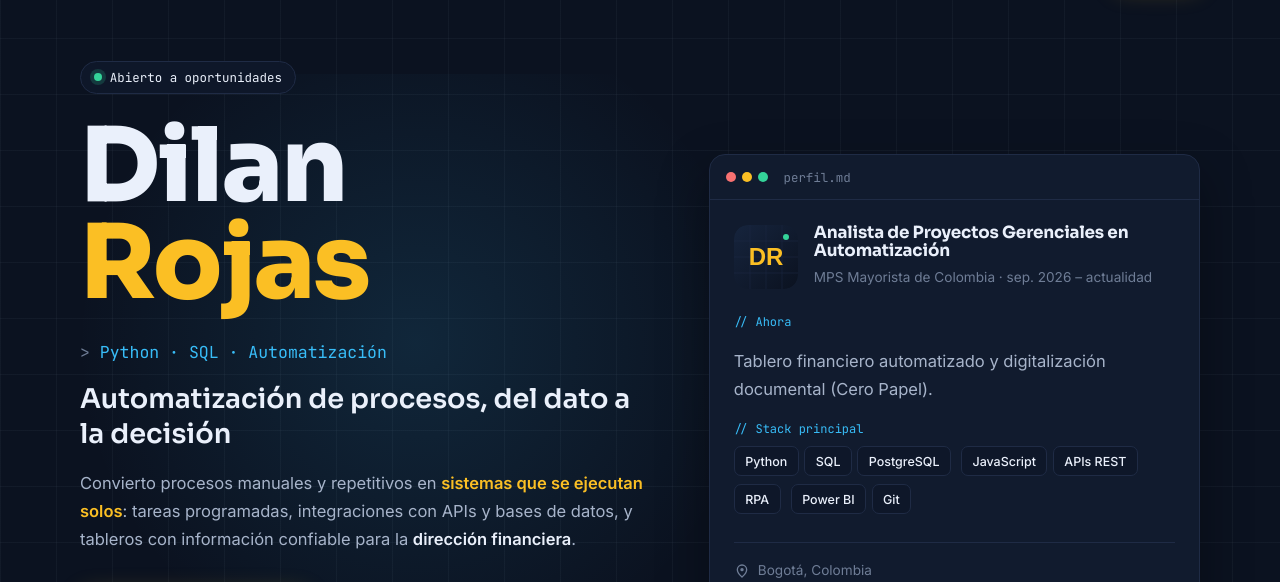
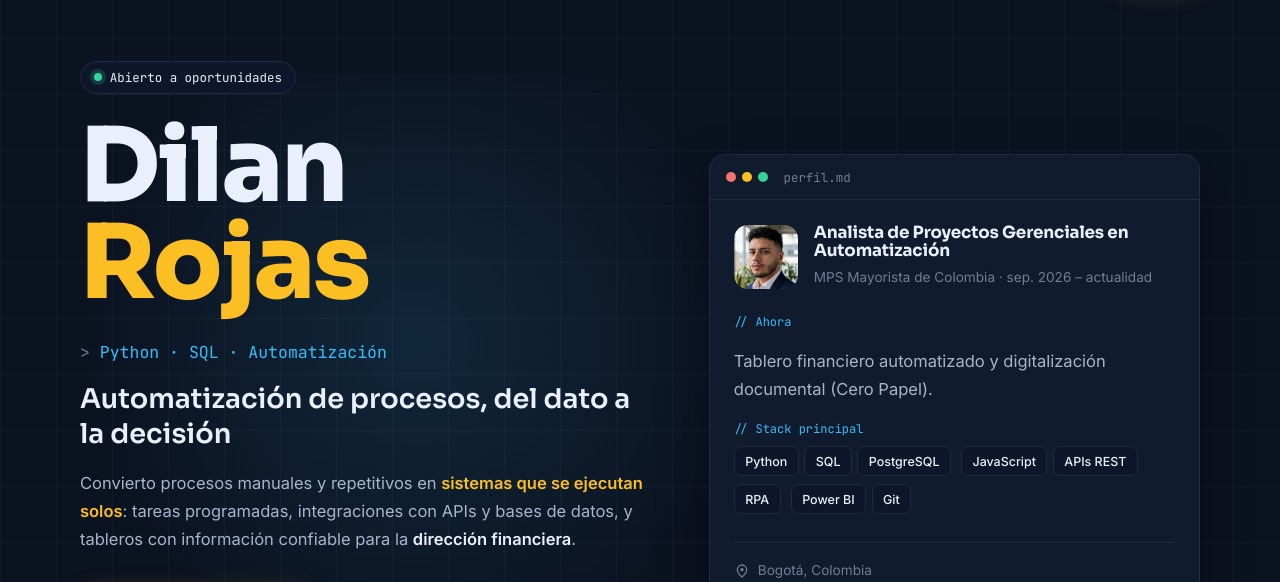
Before and after one commit to dilanrojasdev/dilanrojasdev.github.io, a plain HTML site: page index.html in a window 1280 px wide. Shown: the part 74-656 px from the top of the page. Drawn offline with Linux system fonts and the light colour scheme.

Commit message:
Usar la foto en la tarjeta de perfil

```diff
--- a/index.html
+++ b/index.html
@@ -61,7 +61,7 @@
         <div class="ventana__barra"><i></i><i></i><i></i>perfil.md</div>
         <div class="ventana__cuerpo">
           <div class="perfil">
-            <img src="img/avatar.svg" alt="Iniciales de Dilan Rojas" width="64" height="64">
+            <img src="img/foto-dilan.jpg" alt="Foto de Dilan Rojas" width="88" height="88">
             <div>
               <h3>Analista de Proyectos Gerenciales en Automatización</h3>
               <p>MPS Mayorista de Colombia · sep. 2026 – actualidad</p>
```
